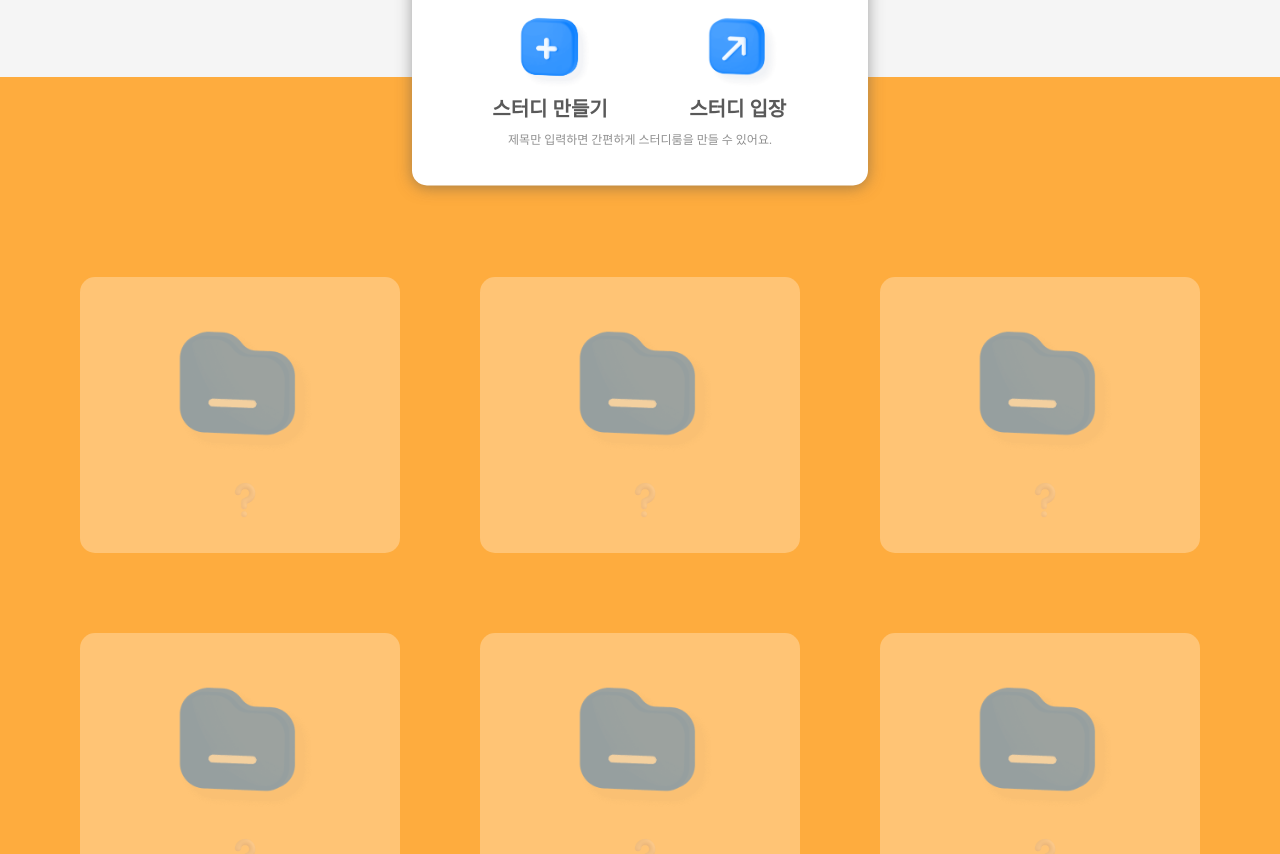
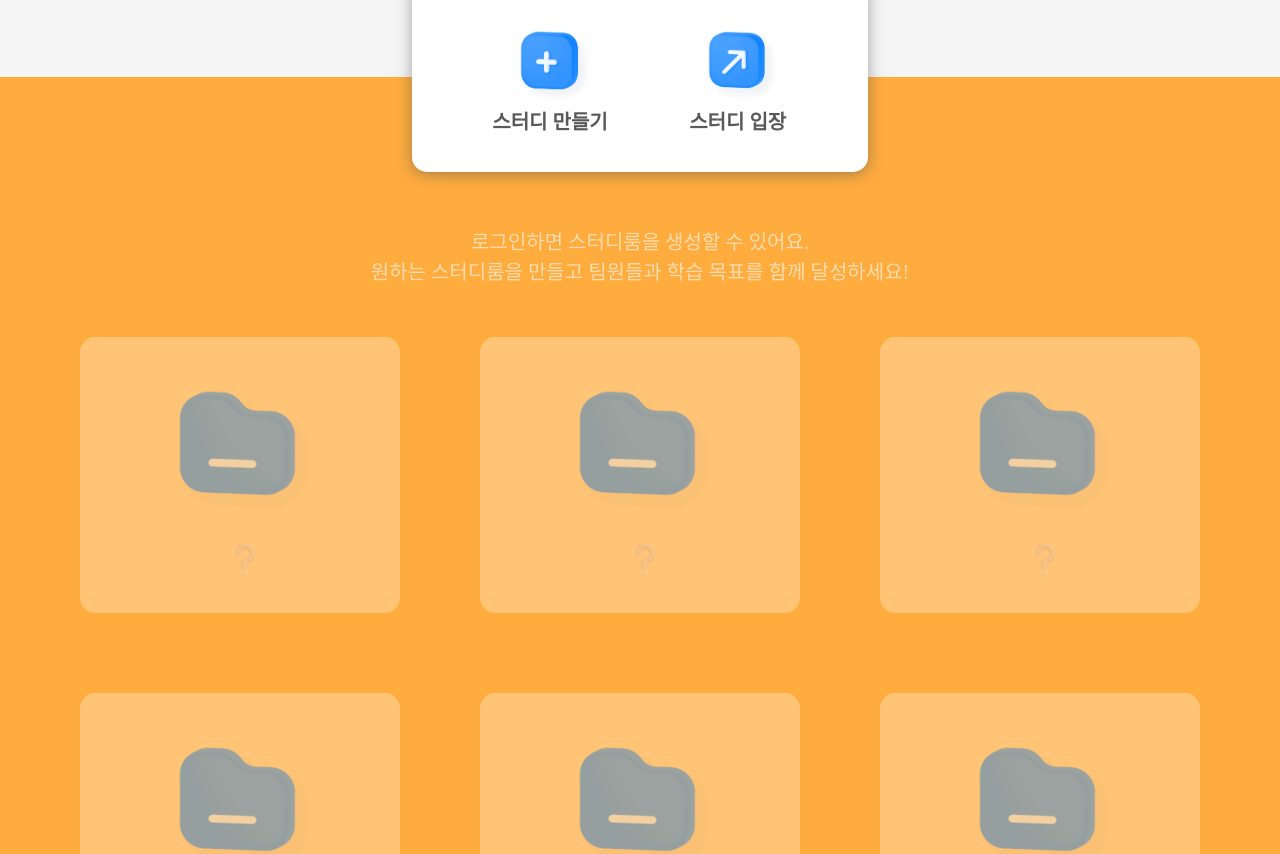
Before and after one commit to IIIIIFive/Lettudy_Client, a React (Vite) app: page / in a window 1280 px wide. Shown: the part 600-1454 px from the top of the page. Built offline with nearby package versions, Linux system fonts and the light colour scheme; no server answers; a web font is replaced by a local one; what quill-image-resize would draw is missing.

Commit message:
[Fix/#73] 스터디 Empty 문구 추가

```diff
--- a/src/components/homepage/BottomSection.tsx
+++ b/src/components/homepage/BottomSection.tsx
@@ -34,7 +34,7 @@ function BottomSection() {
             <h3>스터디 입장</h3>
           </div>
         </div>
-        <span>제목만 입력하면 간편하게 스터디룸을 만들 수 있어요.</span>
+        {/* <span>제목만 입력하면 간편하게 스터디룸을 만들 수 있어요.</span> */}
       </div>
       <RoomList />
     </BottomSectionStyle>
--- a/src/components/homepage/RoomList.tsx
+++ b/src/components/homepage/RoomList.tsx
@@ -1,9 +1,11 @@
 import styled from 'styled-components';
 import RoomItem from './RoomItem';
 import { useHome } from '@/hooks/useHome';
+import { useAuthStore } from '@/store/authStore';
 
 function RoomList() {
   const { rooms } = useHome();
+  const { isLoggedIn } = useAuthStore();
 
   // 최소 6개의 RoomItem을 보장
   const roomItems = [
@@ -13,6 +15,24 @@ function RoomList() {
 
   return (
     <RoomListStyle>
+      <div className='info'>
+        {isLoggedIn ? (
+          <>
+            아직 생성된 스터디룸이 없어요.
+            <br />
+            간단하게 스터디를 만들고 팀원들에게 입장 코드를 공유하여
+            이용해보세요!
+          </>
+        ) : (
+          <>
+            로그인하면 스터디룸을 생성할 수 있어요.
+            <br />
+            원하는 스터디룸을 만들고 팀원들과 학습 목표를 함께 달성하세요!
+          </>
+        )}
+      </div>
+
+      <div className='room-grid'>
         {roomItems.map((room, index) => (
           <RoomItem
             key={index}
@@ -20,15 +40,31 @@ function RoomList() {
             roomId={room ? room.roomId : undefined}
           />
         ))}
+      </div>
     </RoomListStyle>
   );
 }
 
 const RoomListStyle = styled.div`
+  display: flex;
+  flex-direction: column;
+  margin-bottom: 20px;
+
+  .info {
+    display: flex;
+    text-align: center;
+    justify-content: center;
+    line-height: 150%;
+    margin-bottom: 50px;
+    color: ${({ theme }) => theme.color_textWhite}95;
+    font-size: ${({ theme }) => theme.fontSize_md};
+  }
+
+  .room-grid {
     display: grid;
     grid-template-columns: repeat(3, 1fr);
     gap: 80px;
-  padding: 50px 0;
+  }
 `;
 
 export default RoomList;
```
Lines whose indentation alone changed are shown as unchanged.
